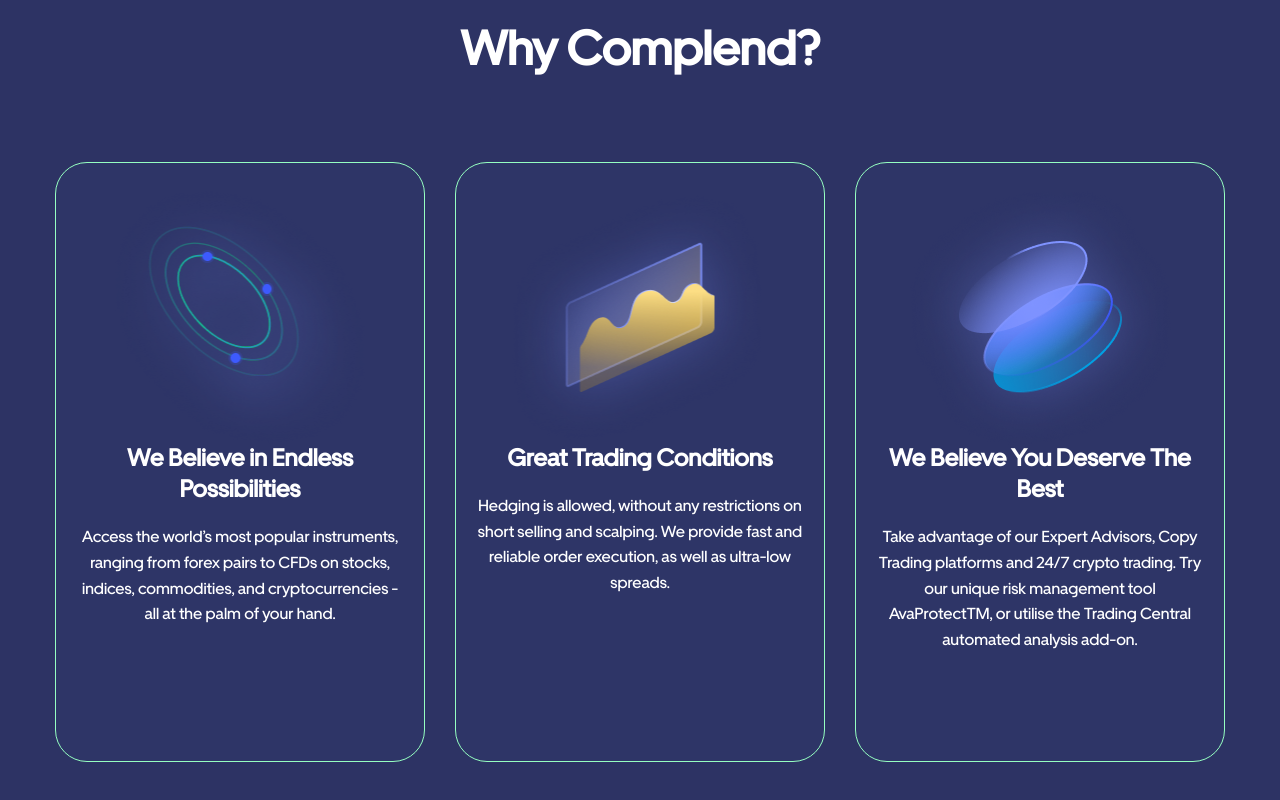
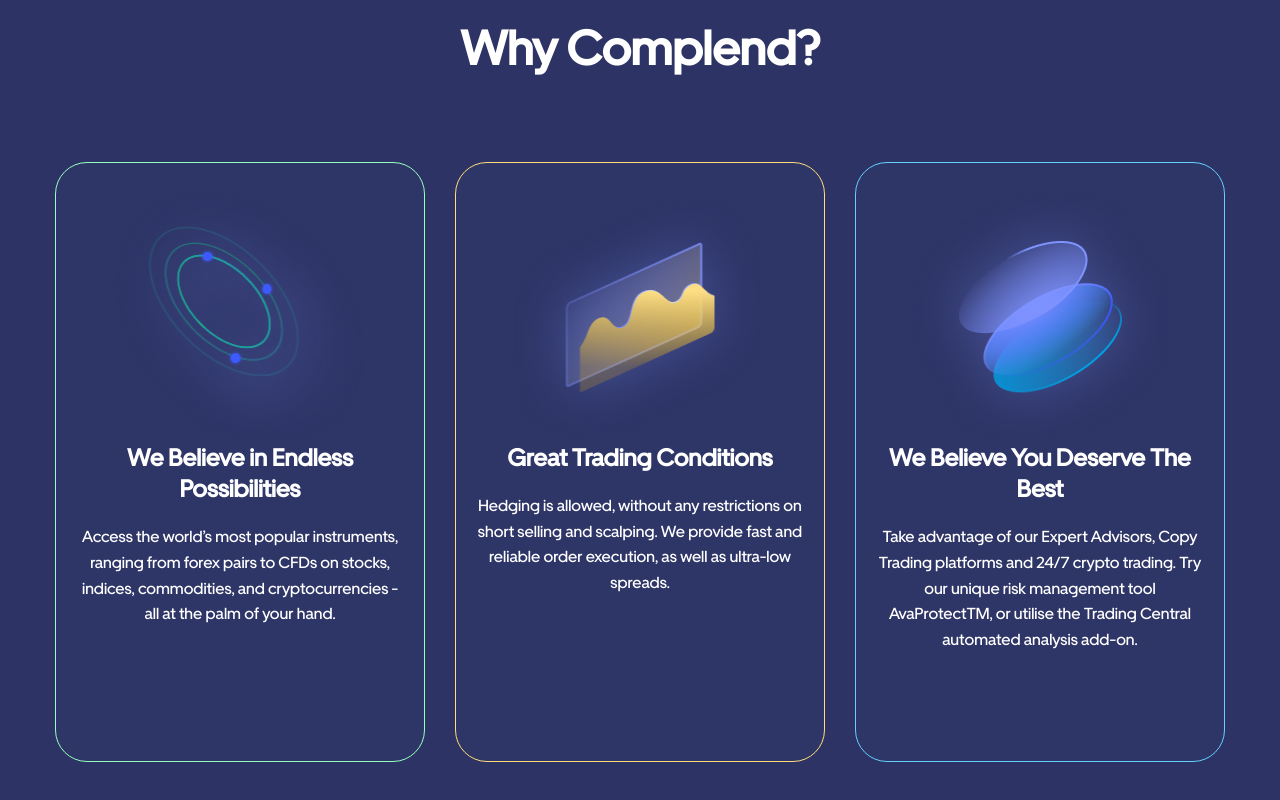
Before and after one commit to chubinashvili/cubitrix-landing, a Next.js app: page / in a window 1280 px wide. Shown: the part 1993-2793 px from the top of the page. Built offline with nearby package versions, Linux system fonts and the light colour scheme.

Commit message:
chore: add cards border styles

```diff
--- a/src/components/Card/Card.js
+++ b/src/components/Card/Card.js
@@ -8,12 +8,13 @@
   let element = null;
 
   if (type === "default") {
+    console.log(data)
     element = (
       <div className={styles.cardContent} style={customStyles}>
         <h2 className={styles.cardHeader}>why complend?</h2>
         <div className={styles.cardsWrapper}>
           {data.map((item) => (
-            <div className={styles.card} key={item.id}>
+            <div className={`${styles.card} ${styles[item.className]}`} key={item.id}>
               <div className={styles.imgWrapper}>
                 <img
                   className={styles.cardImg}
--- a/src/components/Card/Card.module.css
+++ b/src/components/Card/Card.module.css
@@ -25,7 +25,6 @@
 
 .card {
   background: rgba(127, 147, 255, 0.02);
-  border: 1px solid #95ffc1;
   border-radius: 32px;
   width: calc(33.33% - 30px);
   display: flex;
@@ -39,9 +38,32 @@
   gap: 40px;
 }
 
+
 .card:hover {
-  box-shadow: 0px 20px 60px rgba(4, 231, 98, 0.1);
   transform: translateY(-20px);
+}
+
+.green {
+  border: 1px solid #95FFC1;
+}
+
+.green:hover {
+  box-shadow: 0px 20px 60px rgb(149, 255, 193, 0.1);
+}
+
+.yellow {
+  border: 1px solid #FFDD78;
+}
+
+.yellow:hover {
+  box-shadow: 0px 20px 60px rgb(255, 221, 120, 0.1);
+}
+.blue {
+  border: 1px solid #64D1FF;
+}
+
+.blue:hover {
+  box-shadow: 0px 20px 60px rgb(100, 209, 255, 0.1);
 }
 
 .imgWrapper {
--- a/src/pages/index.js
+++ b/src/pages/index.js
@@ -36,6 +36,7 @@
       description:
         "Access the world’s most popular instruments, ranging from forex pairs to CFDs on stocks, indices, commodities, and cryptocurrencies - all at the palm of your hand.",
       image: "/img/cardImgs/img1.png",
+      className: 'green'
     },
     {
       id: 2,
@@ -43,6 +44,7 @@
       description:
         "Hedging is allowed, without any restrictions on short selling and scalping. We provide fast and reliable order execution, as well as ultra-low spreads.",
       image: "/img/cardImgs/img2.png",
+      className: 'yellow'
     },
     {
       id: 3,
@@ -50,6 +52,7 @@
       description:
         "Take advantage of our Expert Advisors, Copy Trading platforms and 24/7 crypto trading. Try our unique risk management tool AvaProtectTM, or utilise the Trading Central automated analysis add-on.",
       image: "/img/cardImgs/img3.png",
+      className: 'blue'
     },
   ];
 
```
Also changed, not shown: public/img/AboutProjects/dashboard.jpg, public/img/AboutProjects/referral.jpg.
